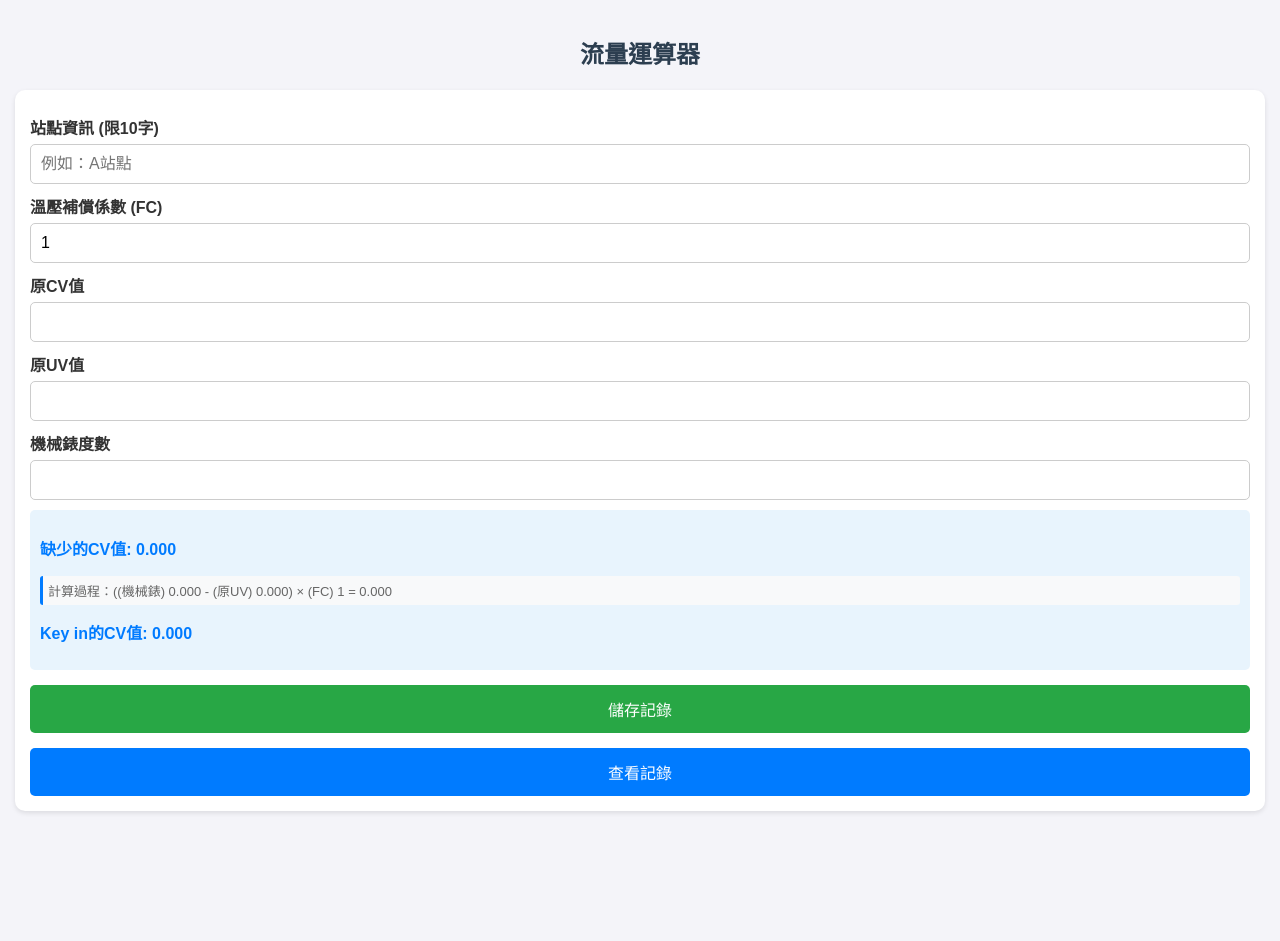
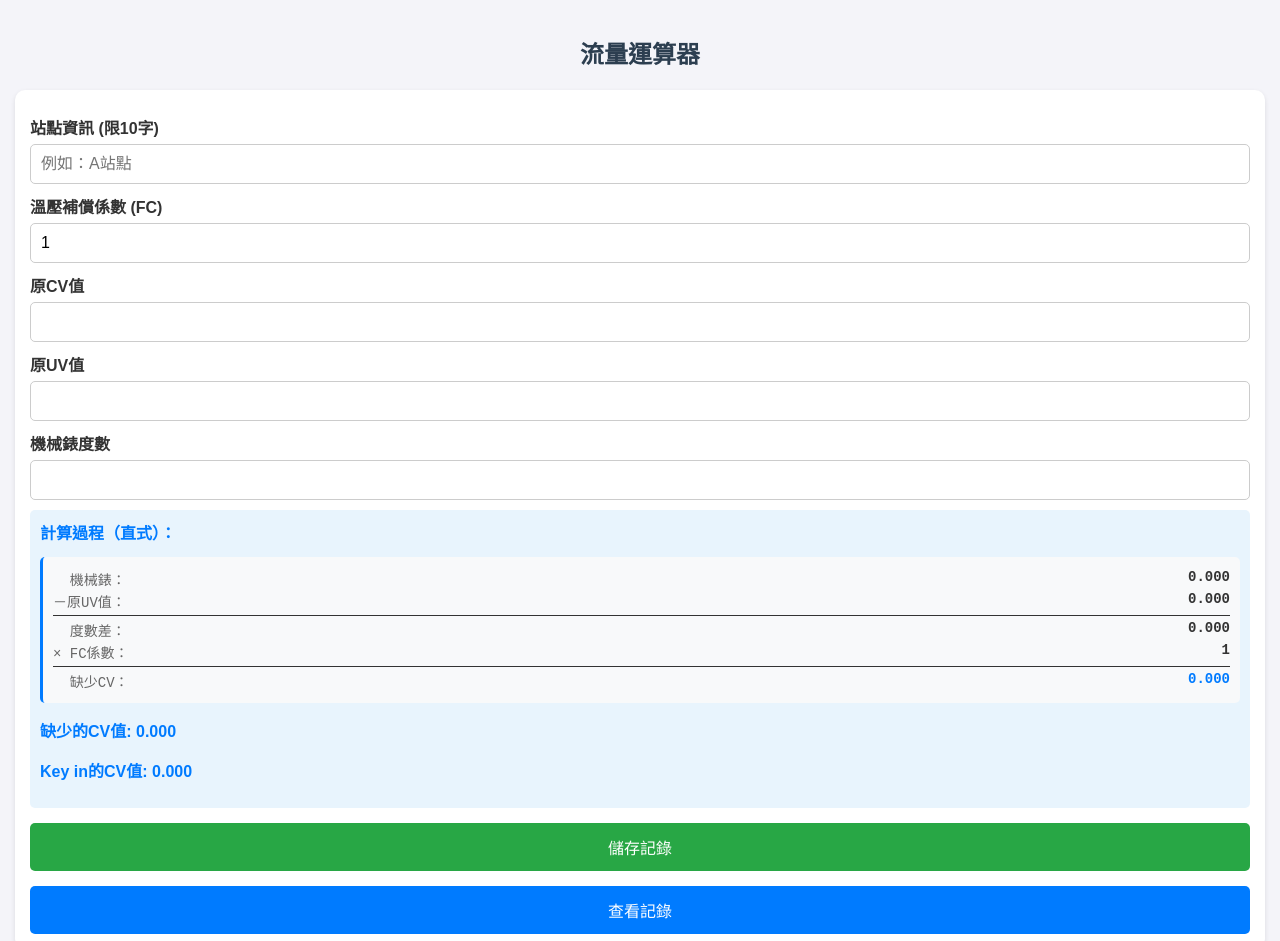
Before and after one commit to veaging/flow-calc, a plain HTML site: page index.html in a window 1280 px wide. Shown: the top 941 px of the page. Before the commit the page ends 841 px from the top, so only its background shows below. Drawn offline with Linux system fonts and the light colour scheme.

Commit message:
Update index.html

```diff
--- a/index.html
+++ b/index.html
@@ -11,7 +11,26 @@
         label { display: block; margin-top: 10px; font-weight: bold; }
         input { width: 100%; padding: 10px; margin-top: 5px; box-sizing: border-box; border: 1px solid #ccc; border-radius: 5px; font-size: 16px; }
         .result-box { background: #e8f4fd; padding: 10px; border-radius: 5px; margin-top: 10px; font-weight: bold; color: #007bff; }
-        .calc-process { font-size: 13px; color: #666; font-weight: normal; margin-top: 5px; padding: 5px; background-color: #f8f9fa; border-left: 3px solid #007bff; border-radius: 3px; word-break: break-all; }
+
+        /* 直式運算專用樣式 */
+        .vertical-calc {
+            font-family: monospace;
+            font-size: 14px;
+            color: #333;
+            background-color: #f8f9fa;
+            border-left: 3px solid #007bff;
+            border-radius: 5px;
+            padding: 10px;
+            margin-top: 8px;
+            display: inline-block;
+            width: 100%;
+            box-sizing: border-box;
+        }
+        .v-row { display: flex; justify-content: space-between; margin: 2px 0; }
+        .v-line { border-top: 1.5px solid #333; margin: 4px 0; }
+        .v-label { color: #666; font-weight: normal; }
+        .v-val { font-weight: bold; }
+
         button { width: 100%; padding: 12px; margin-top: 15px; border: none; border-radius: 5px; font-size: 16px; cursor: pointer; }
         .btn-save { background-color: #28a745; color: white; }
         .btn-nav { background-color: #007bff; color: white; }
@@ -40,9 +59,10 @@
         <label>機械錶度數</label>
         <input type="number" id="meterReading" step="0.001">
         <div class="result-box">
-            <p>缺少的CV值: <span id="resMissingCV">0</span></p>
-            <div class="calc-process" id="resMissingProcess">計算過程：((機械錶) 0 - (原UV) 0) × (FC) 1 = 0</div>
-            <p style="margin-top: 15px;">Key in的CV值: <span id="resKeyInCV">0</span></p>
+            <p style="margin:0 0 5px 0;">計算過程（直式）：</p>
+            <div class="vertical-calc" id="resMissingProcess"></div>
+            <p style="margin-top: 15px;">缺少的CV值: <span id="resMissingCV">0</span></p>
+            <p style="margin-top: 10px;">Key in的CV值: <span id="resKeyInCV">0</span></p>
         </div>
         <button class="btn-save" onclick="saveData()">儲存記錄</button>
         <button class="btn-nav" onclick="showHistory()">查看記錄</button>
@@ -83,6 +103,19 @@
         return formatted;
     }
 
+    // 產生直式 HTML 內容
+    function generateVerticalHTML(meter, origUV, diff, fc, missing) {
+        return `
+            <div class="v-row"><span class="v-label">&nbsp;&nbsp;機械錶：</span><span class="v-val">${formatNumber(meter, 3)}</span></div>
+            <div class="v-row"><span class="v-label">－原UV值：</span><span class="v-val">${formatNumber(origUV, 3)}</span></div>
+            <div class="v-line"></div>
+            <div class="v-row"><span class="v-label">&nbsp;&nbsp;度數差：</span><span class="v-val">${formatNumber(diff, 3)}</span></div>
+            <div class="v-row"><span class="v-label">× FC係數：</span><span class="v-val">${fc}</span></div>
+            <div class="v-line"></div>
+            <div class="v-row"><span class="v-label">&nbsp;&nbsp;缺少CV：</span><span class="v-val" style="color:#007bff;">${formatNumber(missing, 3)}</span></div>
+        `;
+    }
+
     function calc() {
         const fcEl = document.getElementById('fc');
         const origCVEl = document.getElementById('origCV');
@@ -95,14 +128,16 @@
         const origCV = parseFloat(origCVEl.value) || 0;
         const origUV = parseFloat(origUVEl.value) || 0;
         const meter = parseFloat(meterEl.value) || 0;
-        const missing = (meter - origUV) * fc;
+
+        const diff = meter - origUV;
+        const missing = diff * fc;
         const keyin = origCV + missing;
 
         document.getElementById('resMissingCV').innerHTML = formatNumber(missing, 3);
         document.getElementById('resKeyInCV').innerHTML = formatNumber(keyin, 3);
 
-        // 恢復顯示計算過程
-        document.getElementById('resMissingProcess').innerHTML = `計算過程：((機械錶) ${formatNumber(meter, 3)} - (原UV) ${formatNumber(origUV, 3)}) × (FC) ${fc} = ${formatNumber(missing, 3)}`;
+        // 渲染標準直式運算
+        document.getElementById('resMissingProcess').innerHTML = generateVerticalHTML(meter, origUV, diff, fc, missing);
 
         return { missing, keyin, fc, origCV, origUV, meter };
     }
@@ -185,8 +220,9 @@
             <div class="detail-input-group"><label>原UV值</label><input type="number" id="editOrigUV" value="${r.origUV}" step="0.001"></div>
             <div class="detail-input-group"><label>機械錶度數</label><input type="number" id="editMeter" value="${r.meter}" step="0.001"></div>
             <div class="result-box detail-result">
-                <p>缺少的CV值: <span id="editResMissing">0</span></p>
-                <div class="calc-process" id="editResProcess">計算過程：...</div>
+                <p style="margin:0 0 5px 0;">計算過程（直式）：</p>
+                <div class="vertical-calc" id="editResProcess"></div>
+                <p style="margin-top: 15px;">缺少的CV值: <span id="editResMissing">0</span></p>
                 <p style="margin-top: 10px;">Key in的CV值: <span id="editResKeyIn">0</span></p>
             </div>
         `;
@@ -204,11 +240,14 @@
         const origCV = parseFloat(document.getElementById('editOrigCV').value) || 0;
         const origUV = parseFloat(document.getElementById('editOrigUV').value) || 0;
         const meter = parseFloat(document.getElementById('editMeter').value) || 0;
-        const missing = (meter - origUV) * fc;
+
+        const diff = meter - origUV;
+        const missing = diff * fc;
         const keyin = origCV + missing;
+
         document.getElementById('editResMissing').innerHTML = formatNumber(missing, 3);
         document.getElementById('editResKeyIn').innerHTML = formatNumber(keyin, 3);
-        document.getElementById('editResProcess').innerHTML = `計算過程：((機械錶) ${formatNumber(meter, 3)} - (原UV) ${formatNumber(origUV, 3)}) × (FC) ${fc} = ${formatNumber(missing, 3)}`;
+        document.getElementById('editResProcess').innerHTML = generateVerticalHTML(meter, origUV, diff, fc, missing);
     }
 
     function updateCurrentRecord() {
```
